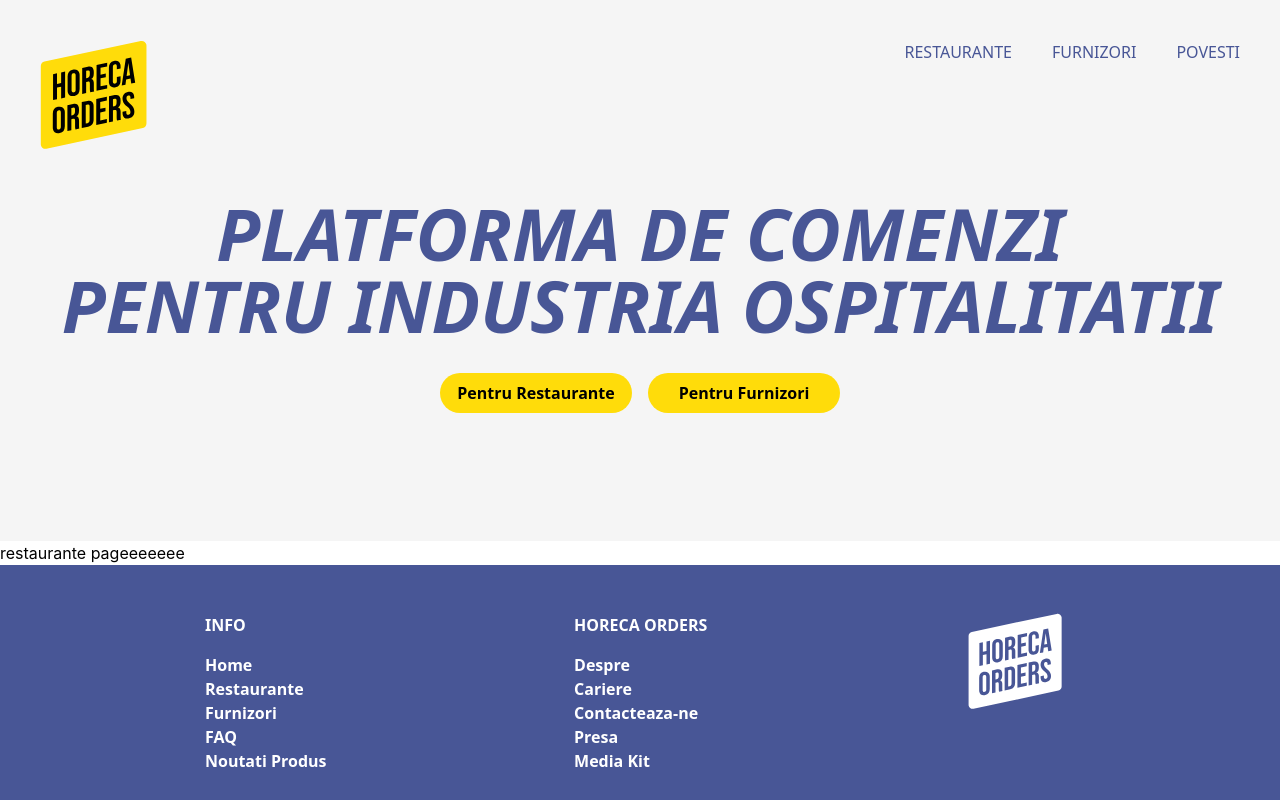
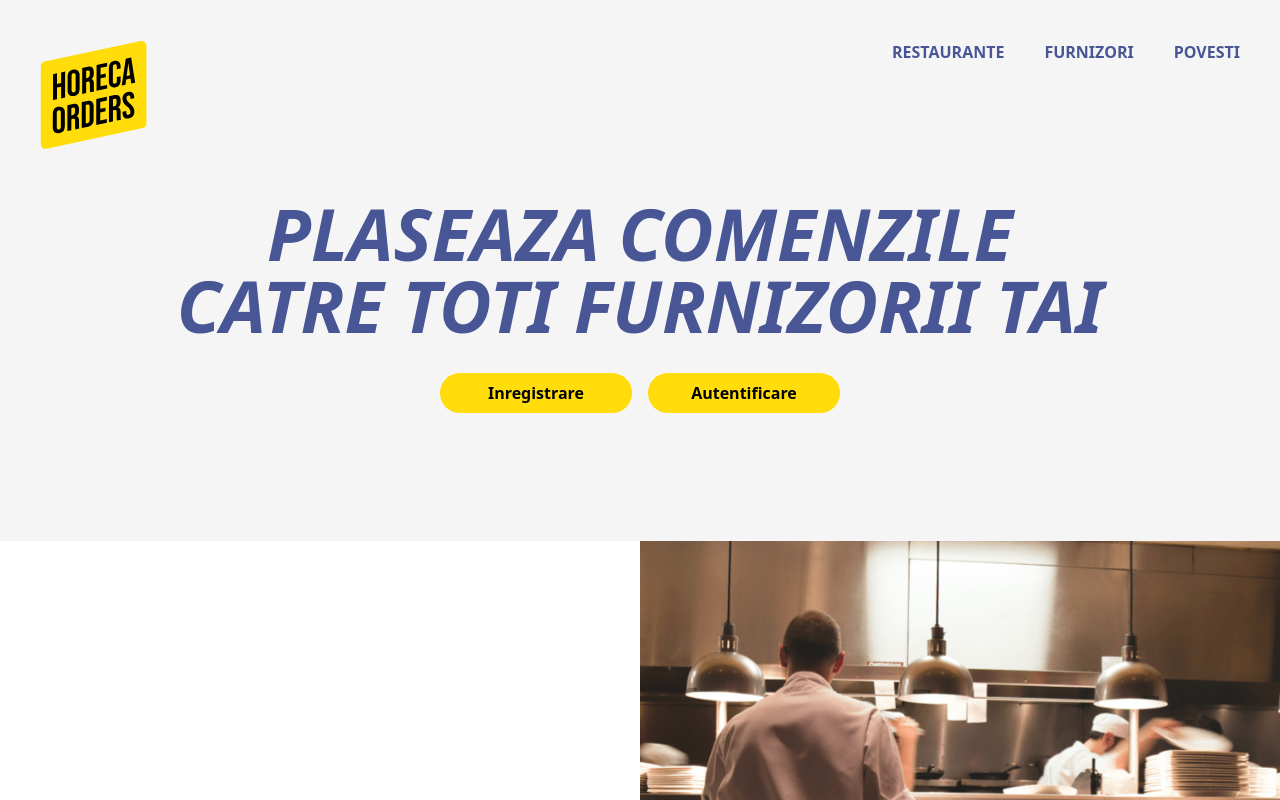
Before and after one commit to tiberiuc/tho-website, a React (Create React App) app: page /restaurante in a window 1280 px wide. Shown: the top 800 px of the page. Built offline with nearby package versions, Linux system fonts and the light colour scheme.

Commit message:
restaurante in progress

```diff
--- a/src/Atoms/Button/index.jsx
+++ b/src/Atoms/Button/index.jsx
@@ -1,7 +1,8 @@
-export default function Button({ text, styles }) {
+export default function Button({ onClickButton, text, styles }) {
   return (
     <button
-      className={`flex bg-yellowButton rounded-3xl lg:font-semibold font-medium font-openSans lg:text-base text-2xl px-4 py-2 ${styles}`}
+      onClick={onClickButton}
+      className={`flex bg-yellowButton rounded-3xl lg:font-semibold font-medium font-openSans lg:text-base text-2xl px-4 py-2 hover:bg-blue ${styles}`}
     >
       {text}
     </button>
--- a/src/Components/FirstSection/index.jsx
+++ b/src/Components/FirstSection/index.jsx
@@ -1,6 +1,6 @@
 import React from "react";
 
-function FirstSection() {
+function FirstSection({ colors }) {
   const info = [
     {
       img: "images/Gata-cu-hartia.png",
@@ -28,8 +28,12 @@ function FirstSection() {
   ];
   return (
     <div>
-      <div className="grid lg:grid-cols-2 grid-cols-1 w-full bg-white items-center bg-greyBg">
-        <div className="flex flex-col justify-start w-full lg:pl-32 lg:pr-16 pl-10 pr-10 mb-7">
+      <div
+        className={`grid lg:grid-cols-2 grid-cols-1 w-full bg-white items-center ${colors?.background}`}
+      >
+        <div
+          className={`flex flex-col justify-start w-full lg:pl-32 lg:pr-16 pl-10 pr-10 mb-7 ${colors.text}`}
+        >
           <span className="text-4xl font-extrabold font-openSans max-w-sm mt-15">
             ALEGE SA MUNCESTI MAI EFICIENT
           </span>
--- a/src/Components/Footer/index.jsx
+++ b/src/Components/Footer/index.jsx
@@ -26,28 +26,27 @@ const navigation = {
   social: [
     {
       name: "YouTube",
-      href: "#",
+      href: "https://www.youtube.com/channel/UCZEmGsfqjxY-i1MDt4SAC2g",
       icon: "SVGs/youtube.svg",
     },
     {
       name: "Facebook",
-      href: "#",
+      href: "https://www.facebook.com/HORECAORDERS",
       icon: "SVGs/facebook.svg",
     },
     {
       name: "Instagram",
-      href: "#",
+      href: "https://www.instagram.com/horeca.orders/",
       icon: "SVGs/instagram.svg",
     },
     {
       name: "Linkedin",
-      href: "#",
+      href: "https://www.linkedin.com/company/82645202",
       icon: "SVGs/linkedin.svg",
     },
   ],
 };
 
-console.log(navigation.solutions);
 function Footer() {
   return (
     <footer
@@ -60,7 +59,7 @@ function Footer() {
       <div className="max-w-3.5xl items-center w-full lg:pt-12">
         <div className="flex lg:flex-row justify-between flex-col justify-center lg:gap-22 gap-6 lg:px-0 px-5">
           <div className="mt-12 md:mt-0">
-            <h3 className="lg:text-base text-xl font-bold text-white uppercase font-openSans">
+            <h3 className="lg:text-base text-xl font-bold text-white font-openSans">
               Info
             </h3>
             <ul className="mt-4">
@@ -110,16 +109,18 @@ function Footer() {
               ))}
             </ul>
           </div>
-          <img
-            className="w-30 h-24 lg:mt-0 mt-8"
-            src="SVGs/horeca-orders-logo.svg"
-            alt="Horeca Orders Logo"
-          />
+          <a href="/">
+            <img
+              className="w-30 h-24 lg:mt-0 mt-8"
+              src="SVGs/horeca-orders-logo.svg"
+              alt="Horeca Orders Logo"
+            />
+          </a>
         </div>
       </div>
       <div className="flex lg:flex-row flex-col justify-between w-full lg:items-end max-w-3.5xl lg:mt-20 mt-14 lg:px-0 px-5">
         <div className="flex flex-col">
-          <p className="font-openSans text-white font-extrabold lg:text-base text-xl">
+          <p className="font-openSans text-white font-bold lg:text-base text-xl">
             Pune-ti comenzile in ordine
           </p>
           <div className="flex flex-row lg:mt-1 mt-4">
@@ -160,7 +161,7 @@ function Footer() {
       <div className="flex justify-between w-full items-end max-w-3.5xl mt-16 mb-12">
         <div className="flex lg:flex-row flex-col lg:space-x-10 space-x-0 lg:px-0 px-5 lg:gap-0 gap-1">
           <p className="text-xs text-white opacity-50 font-openSans">
-            2022 &copy; HORECA ORDERS Inc
+            2022 &copy; HORECA ORDERS SRL
           </p>
           <a className="text-xs text-white opacity-50 font-openSans" href="/">
             Contact
--- a/src/Components/Header/Header.jsx
+++ b/src/Components/Header/Header.jsx
@@ -3,7 +3,13 @@ import Button from "Atoms/Button";
 import "./style.css";
 import { Link } from "react-router-dom";
 
-export default function Header({ bgHeader, restaurant }) {
+export default function Header({
+  bgHeader,
+  restaurant,
+  headingText,
+  headerButtonLeft,
+  headerButtonRight,
+}) {
   const [isNavOpen, setIsNavOpen] = useState(false);
   return (
     <nav className={`relative ${!!bgHeader ? bgHeader : "bg-bluePrimary"}`}>
@@ -59,14 +65,14 @@ export default function Header({ bgHeader, restaurant }) {
                   !!restaurant ? "text-bluePrimary" : "text-white"
                 } uppercase font-openSans`}
               >
-                <a href="/portfolio">Furnizori</a>
+                <Link to="/furnizori">Furnizori</Link>
               </li>
               <li
                 className={`my-4 ${
                   !!restaurant ? "text-red-400" : "text-white"
                 } uppercase font-openSans`}
               >
-                <a href="/contact">Povesti</a>
+                <Link to="/povesti">Povesti</Link>
               </li>
             </ul>
             <div className="w-full bg-greyHairline h-px my-4" />
@@ -102,46 +108,50 @@ export default function Header({ bgHeader, restaurant }) {
         <div className="hidden lg:flex md:space-x-10">
           <Link
             to="/restaurante"
-            className={`text-base font-medium ${
+            className={`text-base font-semibold ${
               !!restaurant ? "text-bluePrimary" : "text-white"
-            } hover:text-gray-900 font-openSans uppercase`}
+            } font-openSans uppercase hover:underline hover:underline-offset-8`}
           >
             Restaurante
           </Link>
-          <a
-            href="/furnizori"
-            className={`text-base font-medium ${
+          <Link
+            to="/furnizori"
+            className={`text-base font-semibold ${
               !!restaurant ? "text-bluePrimary" : "text-white"
-            } hover:text-gray-900 font-openSans uppercase`}
+            } font-openSans uppercase hover:underline hover:underline-offset-8`}
           >
             Furnizori
-          </a>
-          <a
-            href="/povesti"
-            className={`text-base font-medium ${
+          </Link>
+          <Link
+            to="/povesti"
+            className={`text-base font-semibold ${
               !!restaurant ? "text-bluePrimary" : "text-white"
-            } hover:text-gray-900 font-openSans uppercase`}
+            } font-openSans uppercase hover:underline hover:underline-offset-8`}
           >
             Povesti
-          </a>
+          </Link>
         </div>
       </div>
       <h1
         className={`flex justify-center text-center ${
           !!restaurant ? "text-bluePrimary" : "text-white"
-        } font-extrabold font-openSans italic text-4xl sm:text-5xl lg:text-7xl lg:px-8 px-16 mt-12`}
+        } font-extrabold font-openSans italic text-4xl sm:text-5xl lg:text-7xl lg:px-8 px-16 mt-12 lg:whitespace-pre-line`}
       >
-        PLATFORMA DE COMENZI <br /> PENTRU INDUSTRIA OSPITALITATII
+        {headingText}
       </h1>
       <div className="flex flex-col lg:flex-row lg:flex justify-center items-center lg:space-x-4 mt-8 lg:pb-32 pb-14">
+        <Link to={headerButtonLeft.link}>
           <Button
-          text={"Pentru Restaurante"}
+            text={headerButtonLeft.text}
             styles="lg:w-48 w-64 justify-center"
           />
+        </Link>
+        <Link to={headerButtonRight.link}>
           <Button
-          text={"Pentru Furnizori"}
+            text={headerButtonRight.text}
             styles="mt-4 lg:mt-0 lg:w-48 w-64 justify-center"
           />
+        </Link>
       </div>
     </nav>
   );
--- a/src/Components/Restaurante/index.jsx
+++ b/src/Components/Restaurante/index.jsx
@@ -1,10 +1,26 @@
+import FirstSection from "Components/FirstSection";
 import Header from "Components/Header/Header";
 
 function Restaurante() {
   return (
     <div className="">
-      <Header bgHeader={"bg-greyBg"} restaurant={true} />
-      restaurante pageeeeeee
+      <Header
+        bgHeader={"bg-greyBg"}
+        restaurant={true}
+        headingText={`PLASEAZA COMENZILE
+        CATRE TOTI FURNIZORII TAI`}
+        headerButtonLeft={{
+          text: "Inregistrare",
+          link: "/",
+        }}
+        headerButtonRight={{
+          text: "Autentificare",
+          link: "/",
+        }}
+      />
+      <FirstSection
+        colors={{ background: "bg-bluePrimary", text: "text-white" }}
+      />
     </div>
   );
 }
--- a/src/Components/SecondSection/index.jsx
+++ b/src/Components/SecondSection/index.jsx
@@ -1,5 +1,6 @@
 import Button from "Atoms/Button";
 import React from "react";
+import { Link } from "react-router-dom";
 
 const SecondSection = ({ information }) => {
   return (
@@ -21,12 +22,9 @@ const SecondSection = ({ information }) => {
                 >
                   {item.description}
                 </span>
-                <button
-                  onClick={item.buttonLink}
-                  className="rounded-3xl px-4 py-2 bg-yellow-400 font-openSans font-semibold mt-6"
-                >
-                  Afla mai multe
-                </button>
+                <Link to={item.buttonLink}>
+                  <Button styles="mt-6 font-semibold" text="Afla mai multe" />
+                </Link>
               </div>
               <picture>
                 <source media="(max-width: 799px)" srcset={item.img3} />
@@ -48,18 +46,26 @@ const SecondSection = ({ information }) => {
         <span className="font-openSans font-extrabold italic lg:text-7xl text-5xl text-center max-w-3xl">
           PUNE-TI COMENZILE IN ORDINE
         </span>
-        <Button
-          text={"Inregistrare"}
-          styles="w-auto justify-center mt-8 rounded-full"
-        />
+        <a href="https://app.horecaorders.com/users/register">
+          <Button
+            text={"Inregistrare"}
+            styles="w-auto justify-center mt-8 rounded-full"
+          />
+        </a>
       </div>
       <div className="flex lg:flex-row flex-col w-full lg:divide-x-2 lg:divide-y-0 divide-y-2 divide-black">
-        <div className="bg-yellowButton uppercase lg:w-1/2 w-full text-center font-openSans font-extrabold lg:text-5xl text-3xl	py-11">
+        <a
+          href="/restaurante"
+          className="bg-yellowButton hover:bg-blue uppercase lg:w-1/2 w-full text-center font-openSans font-extrabold lg:text-5xl text-3xl	py-11"
+        >
           Restaurante
-        </div>
-        <div className="bg-yellowButton uppercase lg:w-1/2 w-full text-center font-openSans font-extrabold lg:text-5xl text-3xl	py-11">
+        </a>
+        <a
+          href="/furnizori"
+          className="bg-yellowButton hover:bg-blue uppercase lg:w-1/2 w-full text-center font-openSans font-extrabold lg:text-5xl text-3xl	py-11"
+        >
           Furnizori
-        </div>
+        </a>
       </div>
     </div>
   );
--- a/tailwind.config.js
+++ b/tailwind.config.js
@@ -13,7 +13,8 @@ module.exports = {
         'yellowButton': '#ffdc0a',
         'yellowSection': '#fff2a4',
         'greyHairline': 'rgb(151,151,151)',
-        'greyBg': '#f5f5f5'
+        'greyBg': '#f5f5f5',
+        'blue': '#D4D6FF',
       },
       fontFamily: {
         openSans: ["OpenSans", ...defaultTheme.fontFamily.sans],
```
Also changed, not shown: src/Components/Home/index.jsx (+15 -4 lines). Lines whose indentation alone changed are shown as unchanged.
